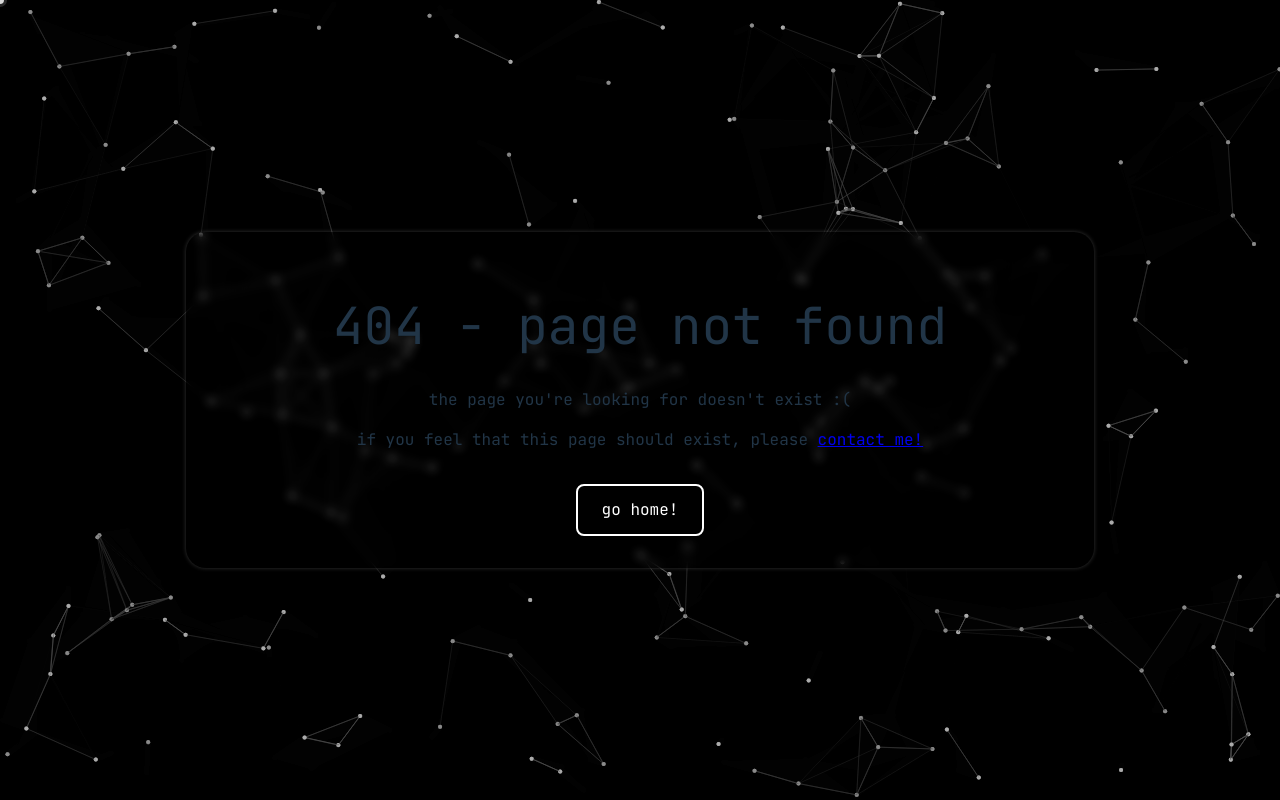
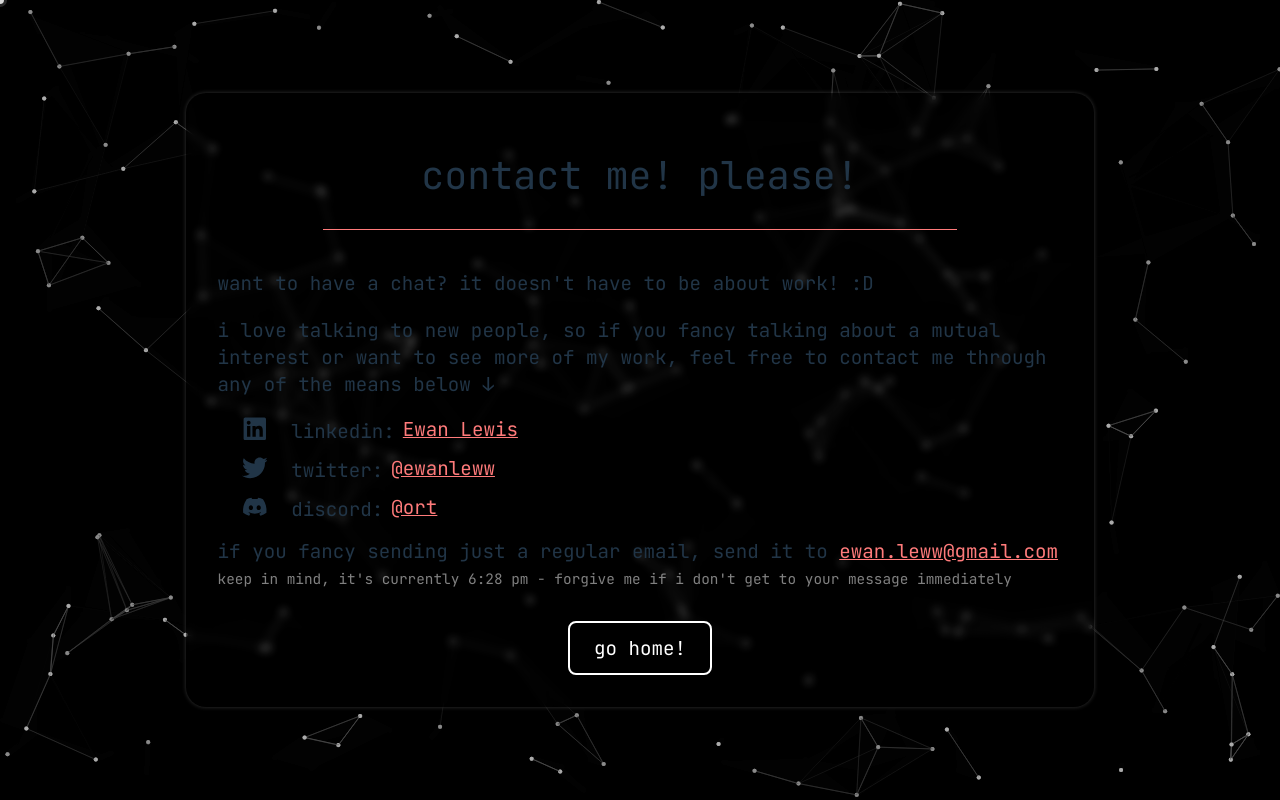
Before and after one commit to ewanlew/ewanlew.github.io, a React (Vite) app: page /contact in a window 1280 px wide. Before the commit this address had no page. Built offline with nearby package versions, Linux system fonts and the light colour scheme.

Commit message:
finished contact

```diff
--- a/src/App.css
+++ b/src/App.css
@@ -12,7 +12,6 @@
   align-items: center;
   justify-content: center;
   min-height: calc(100vh - 1px);
-  font-family: 'JetBrains Mono', monospace;
   position: relative;
   z-index: 1;
   text-align: center;
@@ -61,7 +60,6 @@
 }
 
 .intro-text {
-  font-size: 1.5rem;
   color: white;
   max-width: 400px;
   text-align: left;
@@ -74,5 +72,6 @@
 
 .page-card.home {
   width: auto;
+  align-items: center;
   max-width: 625px;
 }
--- a/src/App.jsx
+++ b/src/App.jsx
@@ -6,6 +6,7 @@ import NotFound from './NotFound';
 import CustomCursor from './CustomCursor';
 import Background from './Background';
 import './App.css';
+import Contact from './Contact';
 
 function App() {
   return (
@@ -15,6 +16,7 @@ function App() {
           <Routes>
             <Route path="/" element={<Home />} />
             <Route path="/projects" element={<Projects />} />
+            <Route path="/contact" element={<Contact />} />
             <Route path="*" element={<NotFound />} />
           </Routes>
         </main>
@@ -25,7 +27,7 @@ function App() {
 
 function Home() {
   useEffect(() => {
-    document.title = 'Ewan Lewis'
+    document.title = 'ewan lewis'
   }, []);
 
   return (
@@ -48,8 +50,8 @@ function Home() {
         <div className="intro-section">
           <img src="/img/profile.jpg" alt="Ewan Lewis" />
           <div className="intro-text">
-            <p><u>ewan lewis</u></p>
-            <p style={{ fontSize: '1.15rem', color: 'var(--main-accent)' }}>
+            <h3><u>ewan lewis</u></h3>
+            <p style={{ color: 'var(--main-accent)' }}>
               software engineering graduate, pokémon enjoyer, hardstuck ascendant
             </p>
           </div>
--- /dev/null
+++ b/src/Contact.jsx
@@ -0,0 +1,81 @@
+import { useEffect, useState } from "react";
+import { Link } from "react-router-dom";
+import { FaGithub, FaLinkedin, FaTwitter, FaDiscord } from 'react-icons/fa';
+import Background from "./Background";
+import CustomCursor from "./CustomCursor";
+
+function Contact() {
+    const [currentTime, setCurrentTime] = useState("");
+
+    useEffect(() => {
+        document.title = 'contact | ewan lewis';
+
+        const updateTime = () => {
+            const now = new Date();
+            const options = {
+                timeZone: "Europe/London",
+                hour: "numeric",
+                minute: "2-digit",
+                hour12: true
+            };
+            setCurrentTime(now.toLocaleString("en-GB", options));
+        };
+
+        updateTime();
+        const interval = setInterval(updateTime, 60000);
+
+        return () => clearInterval(interval);
+    }, []);
+
+
+    return (
+        <div className="page-container home">
+            <Background />
+            <CustomCursor />
+            <div className="page-card">
+                <h1>contact me! please!</h1>
+
+                <div>
+                    <p style={{ paddingBottom: "1rem" }}>want to have a chat? it doesn't have to be about work! :D</p>
+                    <p>i love talking to new people, so if you fancy talking about a mutual interest or want to see more of my work, feel free to contact me through any of the means below ↓</p>
+                </div>
+
+                <div className="list">
+                <ul>
+                    <li>
+                        <FaLinkedin className="list-icon" />
+                        <p>linkedin:</p>
+                        <a href="https://www.linkedin.com/in/ewan-lewis-492aa9283/" target="_blank" rel="noopener noreferrer">
+                        Ewan Lewis</a>
+                    </li>
+                    <li>
+                        <FaTwitter className="list-icon" />
+                        <p>twitter:</p>
+                        <a href="https://twitter.com/ewanleww" target="_blank" rel="noopener noreferrer">@ewanleww</a>
+                        </li>
+                    <li>
+                        <FaDiscord className="list-icon" />
+                        <p>discord:</p>
+                        <a href="https://discordapp.com/users/113345742457864192" target="_blank" rel="noopener noreferrer">@ort</a>
+                    </li>
+                </ul>
+                </div>
+
+                <p>
+                    if you fancy sending just a regular email, send it to{" "}
+                    <a href="mailto:ewan.leww@gmail.com">ewan.leww@gmail.com</a>
+                </p>
+
+                <p style={{ color: "rgba(255, 255, 255, 0.5)", fontSize: "0.9rem" }}>
+                    keep in mind, it's currently {currentTime} - forgive me if i don't get to your message immediately
+                </p>
+
+                <div className="nav-buttons" style={{ marginTop: "2rem" }}>
+                    <Link to="/" className="nav-button">go home!</Link>
+                </div>
+            </div>
+        </div>
+    );
+}
+
+export default Contact;
--- a/src/index.css
+++ b/src/index.css
@@ -1,7 +1,5 @@
 :root {
-  font-family: Inter, system-ui, Avenir, Helvetica, Arial, sans-serif;
-  line-height: 1.5;
-  font-weight: 400;
+  font-family: 'JetBrains Mono', monospace;
 
   color-scheme: light dark;
   color: rgba(255, 255, 255, 0.87);
@@ -11,23 +9,6 @@
   text-rendering: optimizeLegibility;
   -webkit-font-smoothing: antialiased;
   -moz-osx-font-smoothing: grayscale;
-
-  --dark-header-background: #000000;
-  --dark-header-a-hover: #ff7e7e;
-}
-
-.intro-card {
-  position: relative;
-  background-color: rgba(0, 0, 0, 0.1);
-  border-radius: 20px;
-  padding: 2rem;
-  max-width: 625px;
-  width: 100%;
-  height: 100%;
-  min-height: 100%;
-  overflow: visible;
-  backdrop-filter: blur(5px);
-  box-shadow: 0 0 4px rgba(255, 255, 255, 0.2);
 }
 
 .nav-buttons {
@@ -82,8 +63,8 @@
   justify-content: center;
   align-items: flex-start;
   min-height: 100vh;
-  font-family: 'JetBrains Mono', monospace;
   position: relative;
+  align-items: start;
   z-index: 1;
   padding-top: 5rem;
 }
@@ -92,8 +73,9 @@
   background-color: rgba(0, 0, 0, 0.1);
   border-radius: 20px;
   padding: 2rem;
+  align-items: start;
   width: 66%;
-  backdrop-filter: blur(5px);
+  backdrop-filter: blur(4px);
   box-shadow: 0 0 4px rgba(255, 255, 255, 0.2);
   overflow: visible;
 }
@@ -115,8 +97,44 @@ body {
 }
 
 h1 {
-  font-size: 3.2em;
-  line-height: 1.1;
+  font-size: 2.4rem;
+  margin-bottom: 2.5rem;
+}
+
+h1::after {
+  content: "";
+  display: block;
+  width: 75%;
+  height: 1px;
+  background-color: var(--main-accent);
+  margin: 1.75rem auto 0 auto;
+}
+
+h2 {
+  font-size: 2rem;
+  margin-bottom: 0rem;
+}
+
+h3 {
+  font-size: 1.6rem;
+  margin-bottom: 0rem;
+}
+
+p {
+  font-size: 1.2rem;
+  margin-top: 0.25rem;
+  margin-bottom: 0rem;
+  line-height: 1.4;
+  text-align: left;
+}
+
+p + p {
+  margin-bottom: 0.5rem;
+}
+
+a {
+  color: var(--main-accent);
+  font-size: 1.2rem;
 }
 
 button {
@@ -138,6 +156,27 @@ button:focus-visible {
   outline: 4px auto -webkit-focus-ring-color;
 }
 
+.list ul {
+  list-style: disc;
+  padding-left: 1.5rem;
+}
+
+.list a {
+  margin-left: -1rem;
+}
+
+.list li {
+  display: flex;
+  align-items: center;
+  gap: 1.5rem;
+  margin-bottom: 0.5rem;
+}
+
+.list-icon {
+  font-size: 1.6em;
+}
+
+
 @media (prefers-color-scheme: light) {
   :root {
     color: #213547;
```
